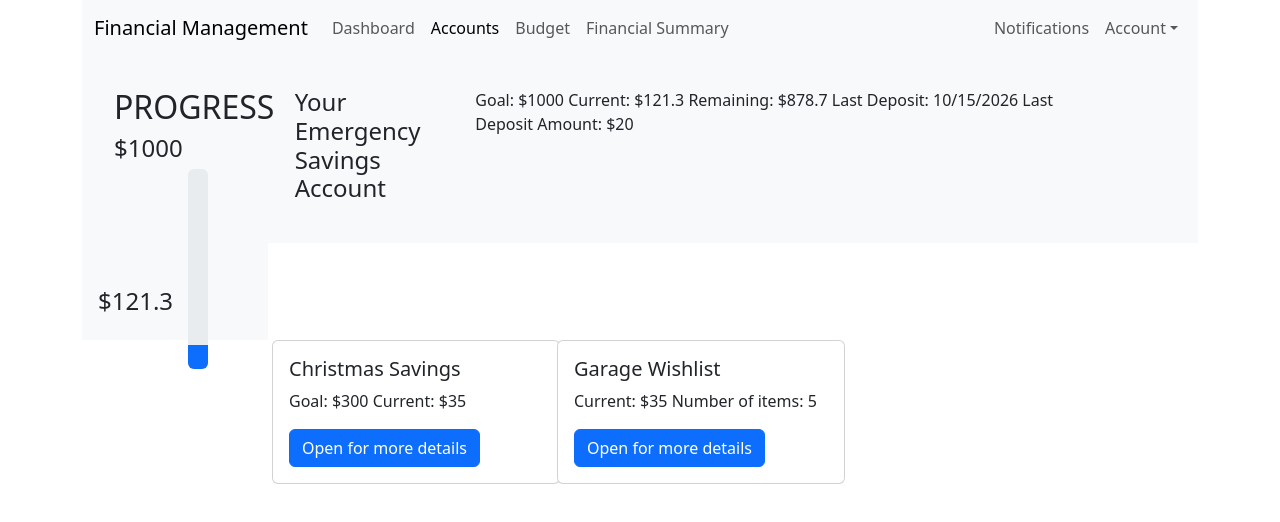
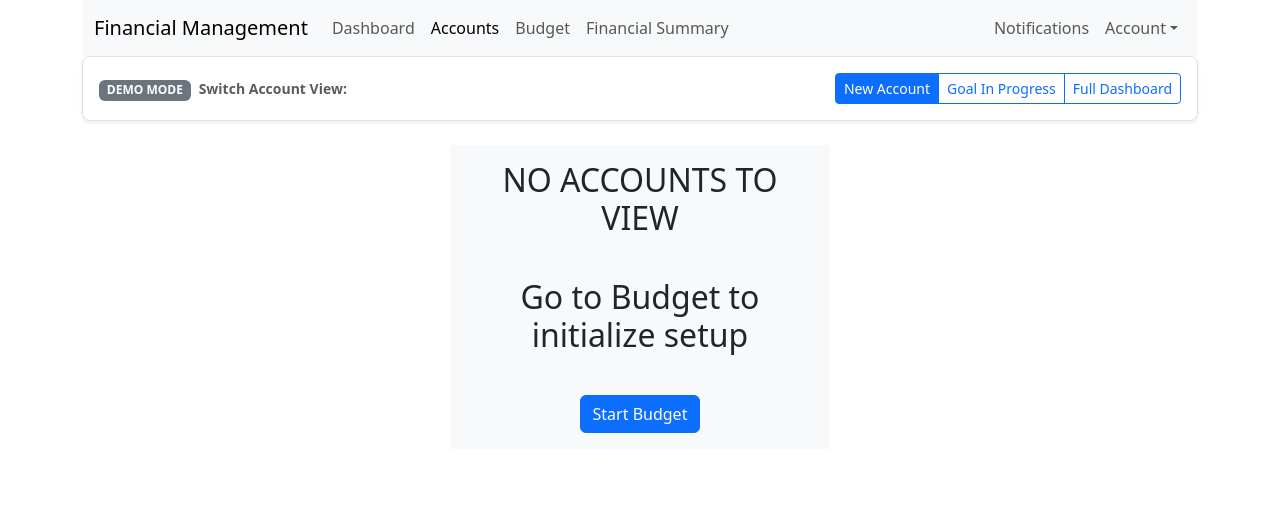
Before and after one commit to ZaneD03/stackunderflow, a React (Create React App) app: page /accounts in a window 1280 px wide. Shown: the top 522 px of the page. Built offline with nearby package versions, Linux system fonts and the light colour scheme.

Commit message:
Added demo switch to Accounts, plus other small changes

```diff
--- a/package.json
+++ b/package.json
@@ -11,6 +11,7 @@
     "react": "^19.3.0",
     "react-bootstrap": "^2.10.10",
     "react-dom": "^19.3.0",
+    "react-is": "^19.3.1",
     "react-router-dom": "^7.18.4",
     "react-scripts": "5.0.1",
     "recharts": "^3.10.1",
--- a/src/pages/Accounts.js
+++ b/src/pages/Accounts.js
@@ -5,7 +5,8 @@
     // user will be prompted whether to update goal to higher number
 //Savings accounts, wishlists
     // (unlocked after initial user defined goal for emergency savings is achieved)
-
+import { useState } from 'react';
+import ButtonGroup from 'react-bootstrap/ButtonGroup';
 import Button from 'react-bootstrap/Button';
 import Form from 'react-bootstrap/Form';
 import Row from 'react-bootstrap/Row';
@@ -16,7 +17,7 @@ import AccountHeader from '../components/accountHeader';
 import AccountNode from '../components/accountNode';
 
 //Temp values for prototype
-let accountProgress = 2 //How far a users account has progressed
+//let accountProgress = 2 //How far a users account has progressed
 let numAccounts = 0; //Number of non-emergency savings accounts and wishlists (0=only E savings)
 let eSavingsName = "Your Emergency Savings Account" //title
 
@@ -26,10 +27,48 @@ let isSave2 = false;
 let nodeName2 = "Garage Wishlist";
 
 function AccountsPage() {
+    // Changed to useState so you can toggle states live in your demo presentation!
+    const [accountProgress, setAccountProgress] = useState(0);
+
+    // Reusable Demo Controls Toolbar to place at the top of any view
+    const renderDemoToolbar = () => (
+      <Row className="mb-4">
+        <Col md={12}>
+          <div className="demo-control-bar p-3 bg-white rounded-3 shadow-sm border d-flex justify-content-between align-items-center flex-wrap gap-2">
+            <div>
+              <span className="badge bg-secondary me-2">DEMO MODE</span>
+              <span className="fw-bold small text-muted">Switch Account View:</span>
+            </div>
+            <ButtonGroup size="sm">
+              <Button
+                variant={accountProgress === 0 ? "primary" : "outline-primary"}
+                onClick={() => setAccountProgress(0)}
+              >
+               New Account
+              </Button>
+              <Button
+                variant={accountProgress === 1 ? "primary" : "outline-primary"}
+                onClick={() => setAccountProgress(1)}
+              >
+                Goal In Progress
+              </Button>
+              <Button
+                variant={accountProgress === 2 ? "primary" : "outline-primary"}
+                onClick={() => setAccountProgress(2)}
+              >
+                Full Dashboard
+              </Button>
+            </ButtonGroup>
+          </div>
+        </Col>
+      </Row>
+    );
+
     if(accountProgress == 0){ //(0=no E savings initialized)
         return (
             <Container>
                 <AppHeader />
+                {renderDemoToolbar()}
                 <Row className="justify-content-center">
                     <Col md={4} className="bg-light p-3">
                         <h2 className ="text-center">NO ACCOUNTS TO VIEW</h2>
@@ -54,6 +93,7 @@ function AccountsPage() {
             <div>
                 <Container>
                     <AppHeader />
+                    {renderDemoToolbar()}
                     <AccountHeader isSave = {true} headerName = {eSavingsName}/>
                 </Container>
             </div>
@@ -63,6 +103,7 @@ function AccountsPage() {
             <div>
                 <Container>
                     <AppHeader />
+                    {renderDemoToolbar()}
                     <Row>
                         <Col>
                             <AccountHeader isSave = {true} headerName = {eSavingsName}/>
--- a/src/pages/Budget.js
+++ b/src/pages/Budget.js
@@ -99,8 +99,7 @@ function BudgetPage() {
                             <h2>Manage Your Budget</h2>
 
                             <p className="mt-4">
-                                You have not submitted your income/expense.
-                                Click below to report this information.
+                                Click below to report your income/expense information.
                             </p>
 
                             <Button
--- a/src/pages/Dashboard.js
+++ b/src/pages/Dashboard.js
@@ -66,7 +66,7 @@ const wishlistActivityData = [
 
 function Dashboard(){
     // Changed to useState so you can toggle states live in your demo presentation!
-    const [accountProgress, setAccountProgress] = useState(2);
+    const [accountProgress, setAccountProgress] = useState(0);
 
     // Reusable Demo Controls Toolbar to place at the top of any view
     const renderDemoToolbar = () => (
@@ -108,11 +108,6 @@ function Dashboard(){
             <AppHeader />
             {renderDemoToolbar()}
 
-            <Row className="goodmorning mb-3">
-                <Col md={3}>
-                    <h2 className="dashboard-heading">Good morning, {userName}</h2>
-                </Col>
-            </Row>
 
             <Row className="welcome justify-content-center my-5">
                 <Col md={6} className="text-center">
```
Also changed, not shown: 2 other files (tests, documents, lock files or other folders).
